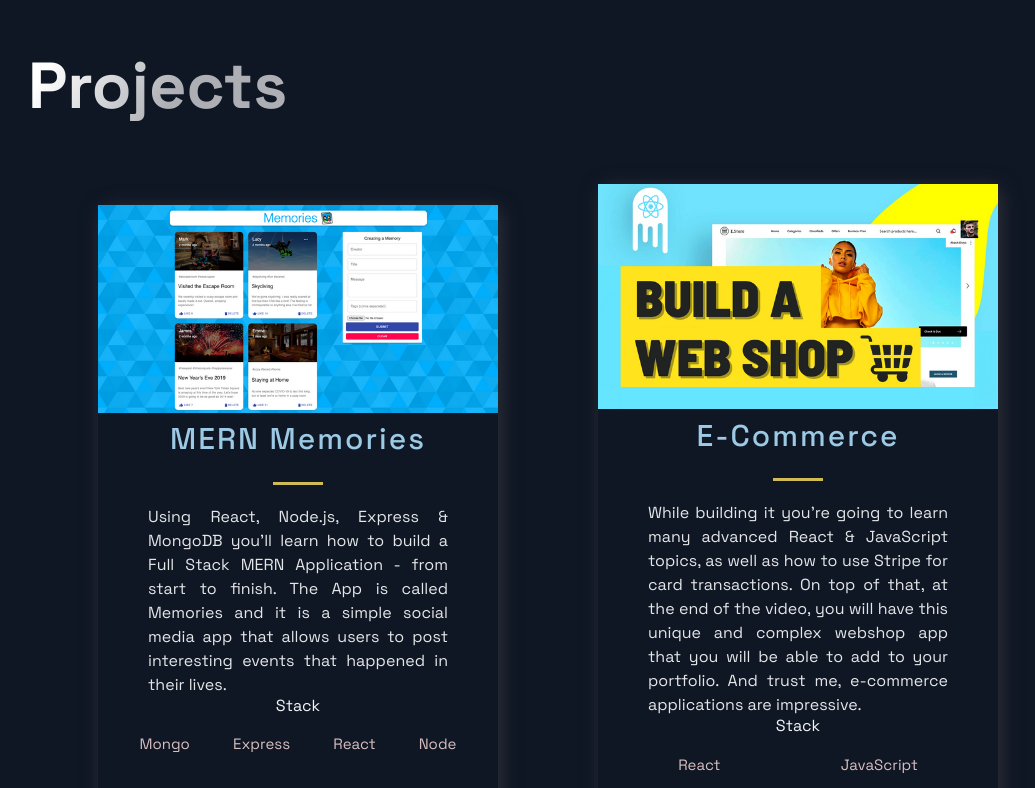
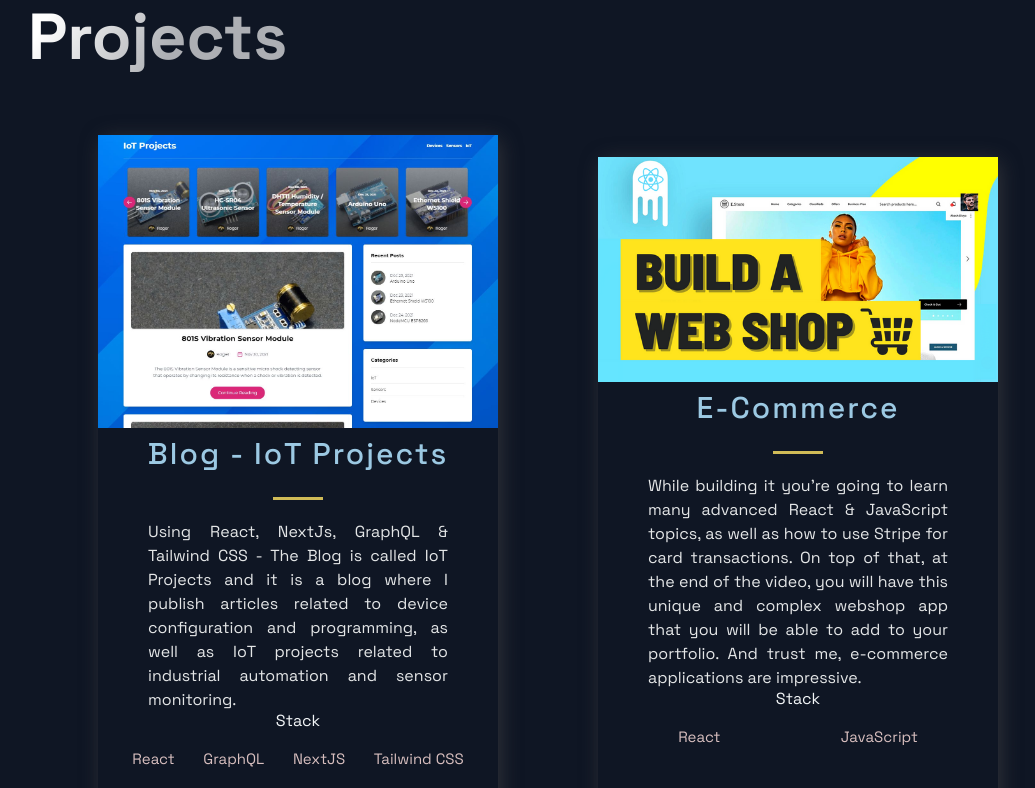
Before and after one commit to rch-goldsnaker/R006_Portafolio_NextJs, a Next.js app: page / in a window 1280 px wide. Shown: the part 700-1488 px from the top of the page, without its empty margins (92-1127 px from the left). Built offline with nearby package versions, Linux system fonts and the light colour scheme.

Commit message:
Adding a Blog IoT Projects

```diff
--- a/src/components/Hero/Hero.js
+++ b/src/components/Hero/Hero.js
@@ -16,7 +16,7 @@ const Hero = (props) => (
           Hello! My name is Roger Chung I'm a Electromechanical Engineer and Full Stack Developer.
           I am passionate about technology, especially in the creation of web application about Internet of Things and Machine Learning.
         </SectionText>
-        <Button onClick={props.handleClick}>Learn More</Button>
+        {/* <Button onClick={props.handleClick}>Learn More</Button> */}
       </LeftSection>
     </Section>
   </>
--- a/src/constants/constants.js
+++ b/src/constants/constants.js
@@ -1,11 +1,11 @@
 export const projects = [
   {
-    title: 'MERN Memories',
-    description: "Using React, Node.js, Express & MongoDB you'll learn how to build a Full Stack MERN Application - from start to finish. The App is called Memories and it is a simple social media app that allows users to post interesting events that happened in their lives.",
-      image: '/images/1.png',
-      tags: ['Mongo', 'Express', 'React', 'Node'],
-    source: 'https://google.com',
-    visit: 'https://google.com',
+    title: 'Blog - IoT Projects',
+    description: "Using React, NextJs, GraphQL & Tailwind CSS - The Blog is called IoT Projects and it is a blog where I publish articles related to device configuration and programming, as well as IoT projects related to industrial automation and sensor monitoring.",
+      image: '/images/blogIotProjects.jpg',
+      tags: ['React', 'GraphQL', 'NextJS', 'Tailwind CSS'],
+    source: 'https://r005-blog-next-js-graph-ql-tailwind-e64z3dvhj-rch-goldsnaker.vercel.app',
+    visit: 'https://github.com/rch-goldsnaker/R005_Blog_NextJs-GraphQL-Tailwind',
     id: 0,
   },
   {
```
Also changed, not shown: public/images/blogIotProjects.JPG (added).
